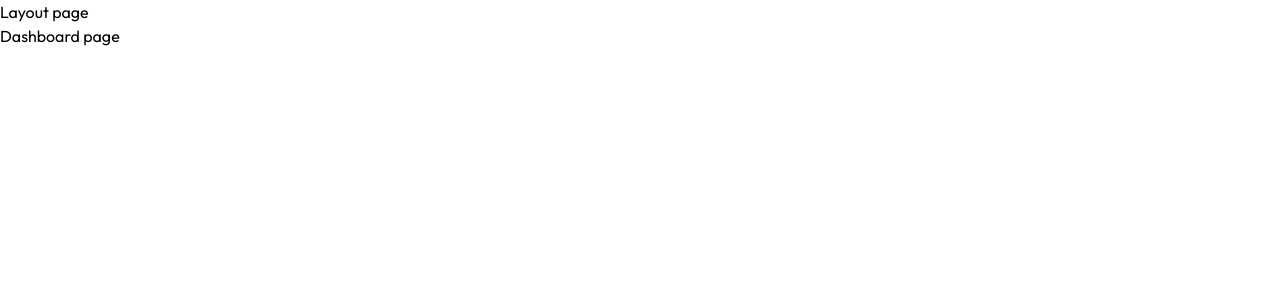
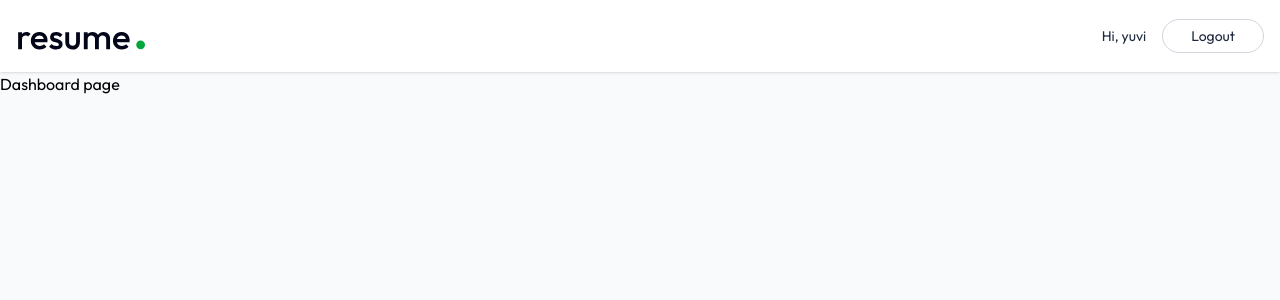
Before and after one commit to 23yuvi23/HireGenie, a React (Vite) app in the folder client/: page /app in a window 1280 px wide. Shown: the top 300 px of the page. Built offline with nearby package versions, Linux system fonts and the light colour scheme; the HTML template or start-up script is replaced by a standard one.

Commit message:
added Navbar for dashboard page

```diff
--- /dev/null
+++ b/client/src/components/Navbar.jsx
@@ -0,0 +1,39 @@
+import React from 'react'
+import { Link, useNavigate } from 'react-router-dom'
+
+const Navbar = () => {
+
+    const user = {name : "yuvi "}
+    const navigate = useNavigate()
+
+    const logoutUser = () => {
+        navigate('/')
+    }
+  return (
+    <div>
+        <div className='shadow bg-white'>
+
+            <nav className='flex items-center justify-between max-w-7xl mx-auto px-4 py-3.5 text-slate-800 transition-all'>
+
+                <Link to='/'>
+                <img src="/logo.svg" alt="logo" className='h-11 w-auto' />
+                </Link>
+
+                <div className='flex items-center gap-4 text-sm'>
+                    <p className='max-sm:hidden'>
+                        Hi, {user?.name}
+                    </p>
+                    <button onClick={logoutUser} className='bg-white hover:bg-slate-50 border border-gray-300 px-7 py-1.5 rounded-full active:scale-95 transition-all'>
+                        Logout
+                    </button>
+                </div>
+            </nav>
+
+        </div>
+
+
+    </div>
+  )
+}
+
+export default Navbar
--- a/client/src/pages/Layout.jsx
+++ b/client/src/pages/Layout.jsx
@@ -1,11 +1,12 @@
 import React from 'react'
 import { Outlet } from 'react-router-dom'
+import Navbar from '../components/Navbar'
 
 const Layout = () => {
   return (
     <div>
-        <h1>Layout page</h1>
-        <div>
+        <div className='min-h-screen bg-gray-50'>
+          <Navbar/>
           <Outlet />
         </div>
     </div>
```
